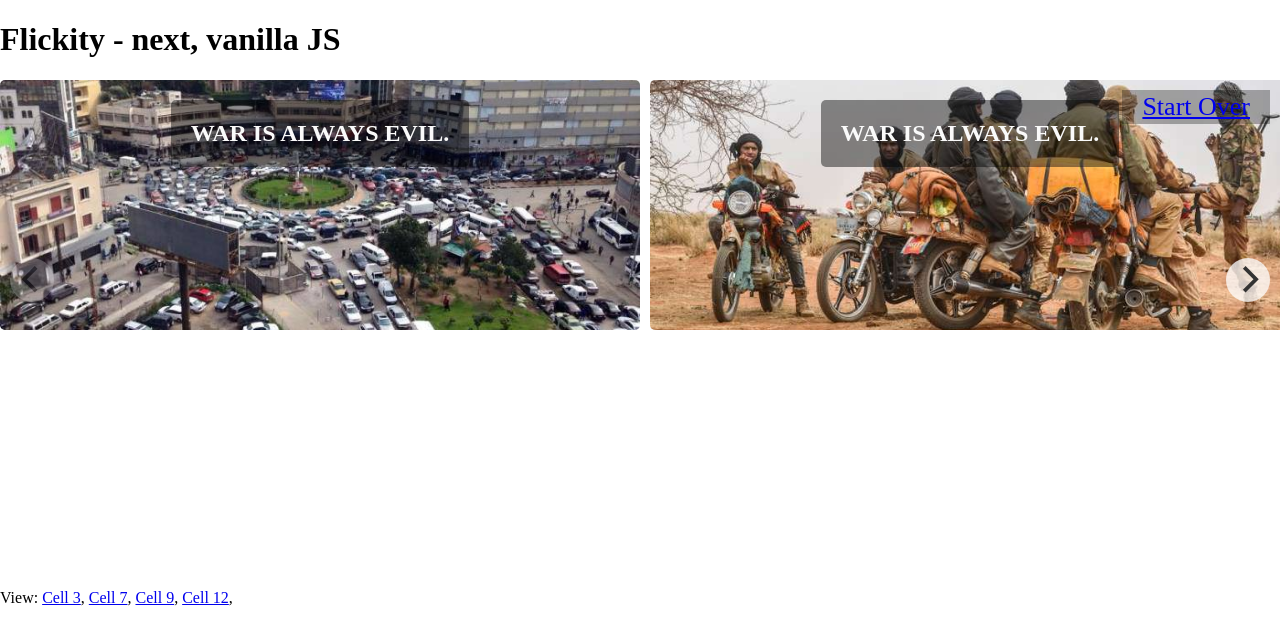
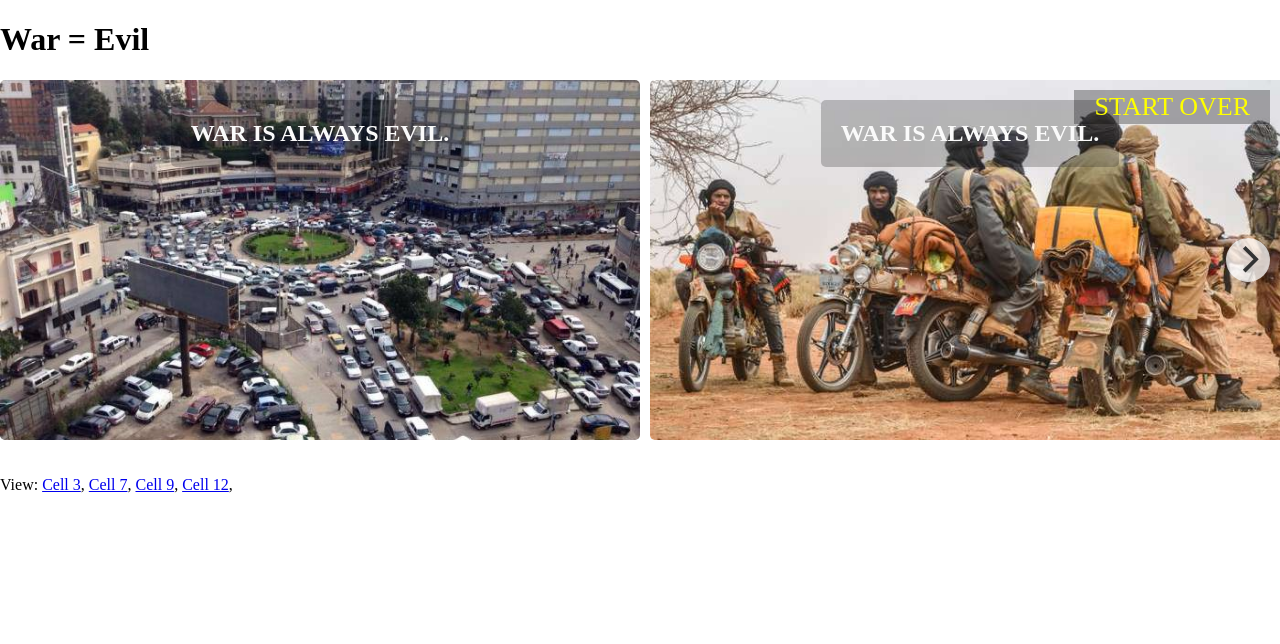
Before and after one commit to MaciejKut/b-places, a website: page index.html in a window 1280 px wide. Drawn offline with nearby package versions, Linux system fonts and the light colour scheme; files that its build step writes are made by us from their sources.

Commit message:
Correct styling

```diff
--- a/index.html
+++ b/index.html
@@ -13,14 +13,14 @@
 </head>
 
 <body>
-    <h1>Flickity - next, vanilla JS</h1>
+    <h1>War = Evil</h1>
 
 
 
     <div class="main-carousel">
         <div class="button-group">
 
-            <a href="#slide1" class="button button--next-wrapped">Start Over</a>
+            <a href="#slide1" class="startOver">Start Over</a>
         </div>
 
         <div class="carousel-cell" id="slide1" style="background-image: url('images/1.jpg')">
@@ -97,7 +97,7 @@
     </div>
     <div class="progress-bar"></div>
 
-    <br><br><br><br>
+
     <div class="navi">
         <p>
             View:
--- a/sass/style.scss
+++ b/sass/style.scss
@@ -3,14 +3,16 @@
 }
 
 .main-carousel {
-    width: 100vw;
-    height: 50vh;
+    width: 100%;
+    height: auto;
+    min-height: 400px;
     min-height: 250px;
     margin: 0 auto;
 
     .carousel-cell {
         width: 50%;
-        height: 250px;
+        height: 360px;
+        ;
         margin-right: 10px;
         border-radius: 5px;
         background-position: center center;
@@ -34,7 +36,7 @@
             align-self: auto;
             color: #FAFAFA;
             text-transform: uppercase;
-            background-color: rgba(0, 0, 0, 0.44);
+            background-color: rgba(0, 0, 0, 0.22);
             padding: 20px;
             border-radius: 5px;
         }
@@ -61,3 +63,10 @@
     right: 10px;
     top: 10px;
 }
+
+.startOver {
+    text-decoration: none;
+    text-transform: uppercase;
+    color: yellow;
+
+}
```
